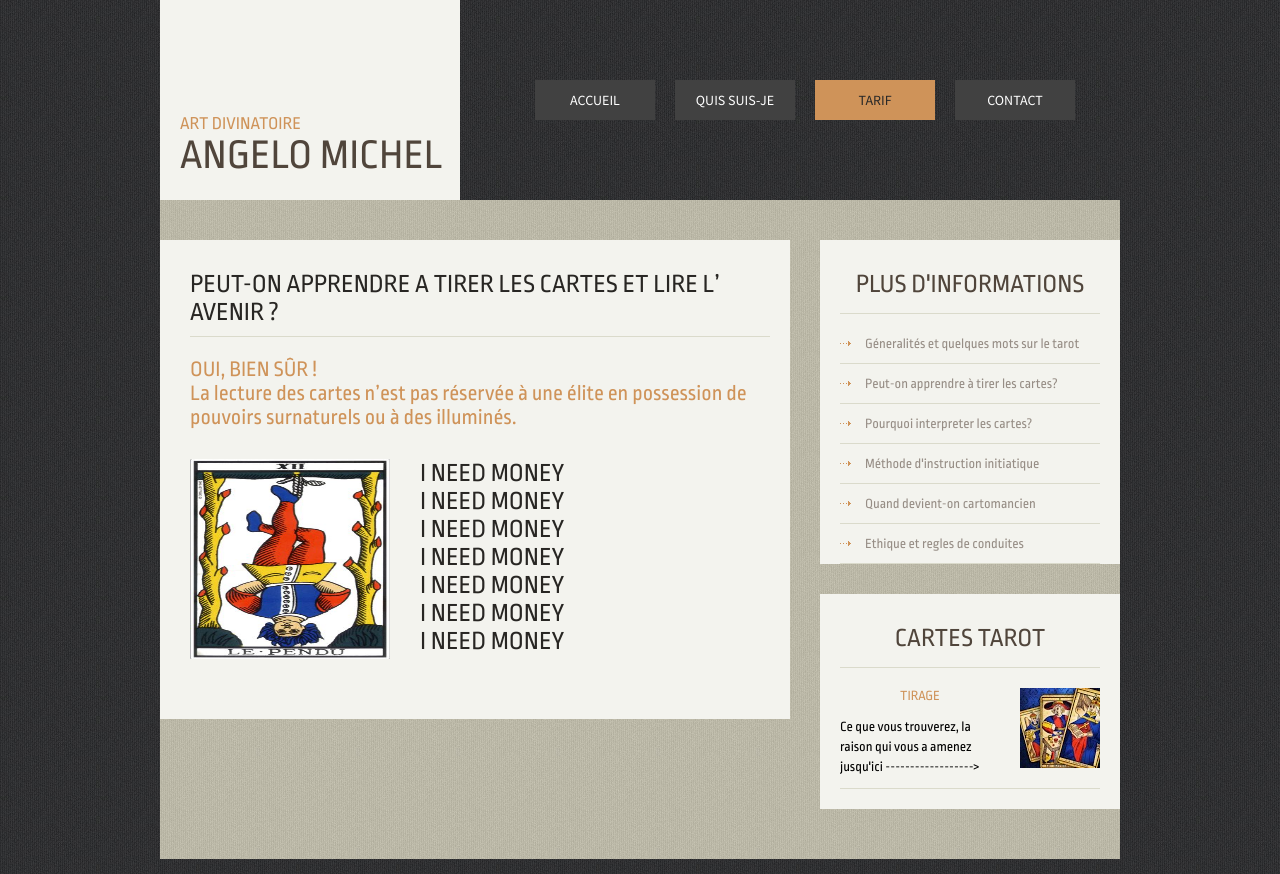
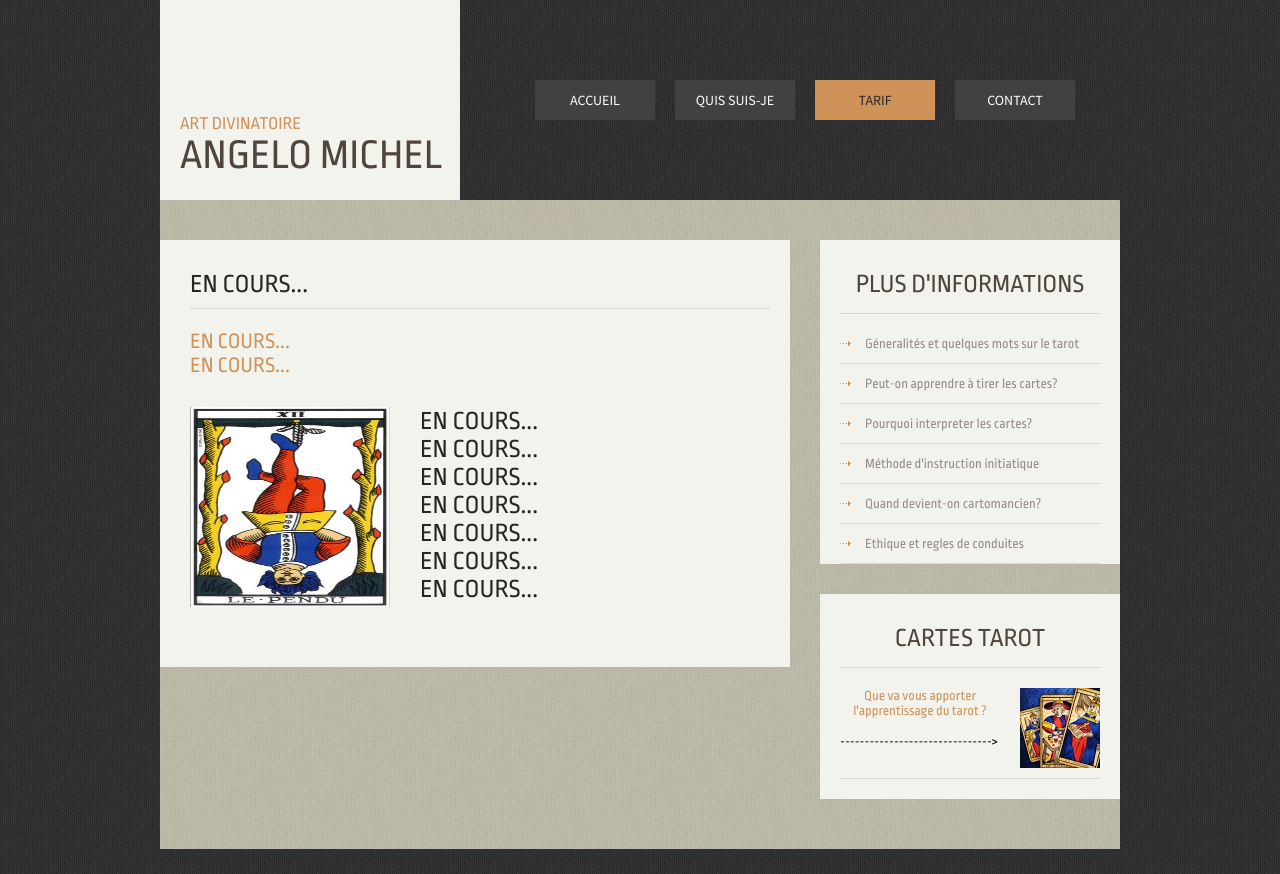
Before and after one commit to angelomiichel/tarotdemarseille, a plain HTML site: page tarif.html in a window 1280 px wide. Shown: the top 874 px of the page. Drawn offline with Linux system fonts and the light colour scheme.

Commit message:
mise a jours site
mise a jours site angelo

```diff
--- a/tarif.html
+++ b/tarif.html
@@ -36,25 +36,25 @@
       <div class="mid-panel">
         <div class="panel">
           <div class="title">
-            <h1>PEUT-ON APPRENDRE A TIRER LES CARTES ET LIRE L’ AVENIR ?</h1>
+            <h1>EN COURS...</h1>
 			<div class="border"></div>
-            <p><h2>OUI, BIEN SÛR !</p>
-La lecture des cartes n’est pas réservée à une élite en possession de pouvoirs surnaturels ou à des illuminés.</h2>
+            <p><h2>EN COURS...</p>
+			EN COURS...</h2>
           </div>
           <div class="content marginTop"> <img src="images/pendu.jpg" width="200" height="200" class="marRight30"/>
-            <h1>I NEED MONEY
+            <h1>EN COURS...
 			<br>
-			<h1>I NEED MONEY
+			<h1>EN COURS...
 			<br>
-			<h1>I NEED MONEY
+			<h1>EN COURS...
 			<br>
-			<h1>I NEED MONEY
+			<h1>EN COURS...
 			<br>
-			<h1>I NEED MONEY
+			<h1>EN COURS...
 			<br>
-			<h1>I NEED MONEY
+			<h1>EN COURS...
 			<br>
-			<h1>I NEED MONEY
+			<h1>EN COURS...
 
 			</div>
 
@@ -77,7 +77,7 @@ La lecture des cartes n’est pas réservée à une élite en possession de pouv
             <li><a href="apprendre.html">Peut-on apprendre à tirer les cartes?</a></li>
             <li><a href="pourquoi.html">Pourquoi interpreter les cartes?</a></li>
             <li><a href="methode.html">Méthode d'instruction initiatique</a></li>
-            <li><a href="quand.html">Quand devient-on cartomancien</a></li>
+            <li><a href="quand.html">Quand devient-on cartomancien?</a></li>
             <li><a href="ethique.html">Ethique et regles de conduites</a></li>
           </ul>
         </div>
@@ -90,8 +90,8 @@ La lecture des cartes n’est pas réservée à une élite en possession de pouv
           <div class="border"></div>
           <div class="container">
             <div class="left marRigth20">
-              <center><h2>TIRAGE</h2></center>
-              <p>Ce que vous trouverez, la raison qui vous a amenez jusqu'ici ------------------></p>
+              <center><h2>Que va vous apporter l'apprentissage du tarot ?</h2></center>
+              <p> -------------------------------></p>
             </div>
 			<p class="flotte1">
             <a href="features.html"><div border="0" class="img"><img src="images/tirages.jpg" alt="" align="absmiddle" /></div></a>
```
Also changed, not shown: about.html (+3 -3 lines), apprendre.html (+3 -3 lines), ethique.html (+3 -3 lines), features.html (+7 -7 lines), generalites.html (+3 -3 lines), index.html (+13 -13 lines), methode.html (+3 -3 lines), pourquoi.html (+3 -3 lines), quand.html (+3 -3 lines).
